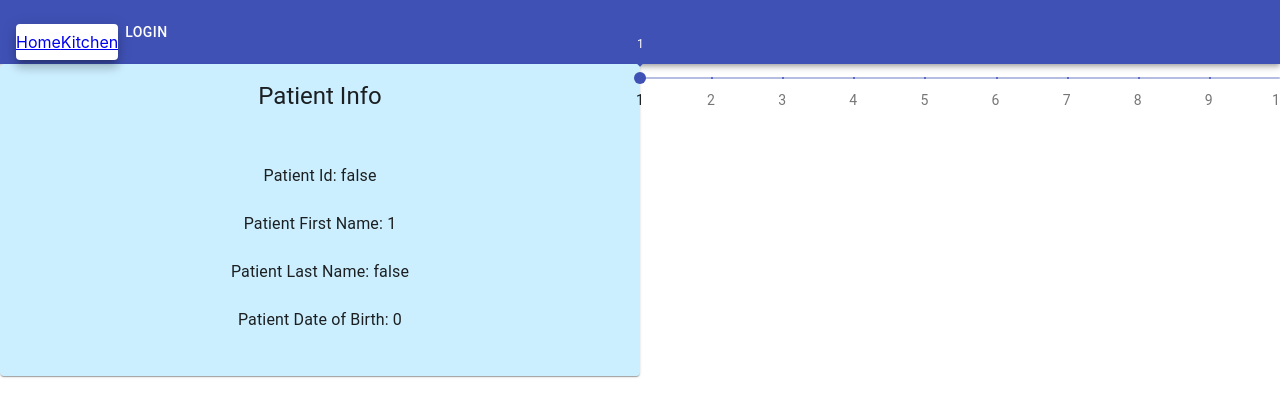
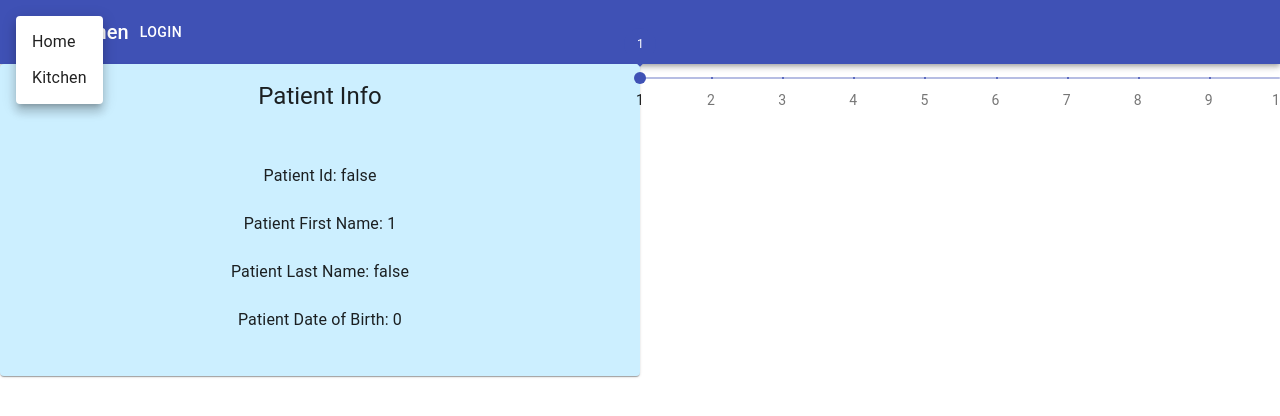
Before and after one commit to Sparky1313/iot-home-monitoring, a React (Create React App) app: page /kitchen in a window 1280 px wide. Both pictures are taken after a click on the button "menu". Shown: the top 416 px of the page. Built offline with nearby package versions, Linux system fonts and the light colour scheme; no server answers; what @aws-amplify/pubsub, aws-amplify would draw is missing.

Commit message:
Worked on fixing dropdown menu and adding in text saying what page you are on

```diff
--- a/src/App.js
+++ b/src/App.js
@@ -7,7 +7,8 @@ import {
   Route,
   Link,
   NavLink,
-  Redirect
+  Redirect,
+  withRouter
 } from 'react-router-dom';
 import {
   AppBar,
@@ -18,7 +19,8 @@ import {
   Button,
   Grid,
   TextField,
-  Menu
+  Menu,
+  MenuItem
 } from '@material-ui/core';
 import MenuIcon from '@material-ui/icons/Menu';
 import Amplify, { PubSub } from 'aws-amplify';
@@ -27,6 +29,7 @@ import Home from './views/Home';
 import Kitchen from './features/kitchen/Kitchen';
 import kitchenSlice, { setToasterSetting } from './features/kitchen/kitchenSlice';
 import store from './store';
+import CustomAppBar from './CustomAppBar';
 
 
 
@@ -58,43 +61,11 @@ Amplify.PubSub.subscribe('kitchen/toaster').subscribe({
 });
 
 
-export default function App() {
-  const [anchorEl, setAnchorEl] = useState(null);
-
-
-  const handleClose = () => {
-    setAnchorEl(null);
-  }
-
-
+export default function App(props) {
   return (
     <div>
       <Router>
-        <AppBar position="static">
-          <Toolbar>
-            <IconButton edge="start" className="menubutton" color="inherit" aria-label="menu" onClick={(evt) => setAnchorEl(evt.currentTarget)}>
-              <MenuIcon />
-            </IconButton>
-            <Menu
-                id="nav-menu"
-                anchorEl={anchorEl}
-                keepMounted
-                open={Boolean(anchorEl)}
-                onClose={handleClose}
-            >
-              {/* <MenuItem onClick={handleClose}>Home</MenuItem>
-              <MenuItem>
-                <Link>Kitchen</Link>
-              </MenuItem> */}
-              <Link to="/home">Home</Link>
-              <Link to="/kitchen">Kitchen</Link>
-            </Menu>
-            <Typography variant="h6" className="title">
-              Home
-            </Typography>
-            <Button color="inherit">Login</Button>
-          </Toolbar>
-        </AppBar>
+        <CustomAppBar />
         <Switch>
           <Route exact path="/">
             <Redirect to="/home" />
--- /dev/null
+++ b/src/CustomAppBar.jsx
@@ -0,0 +1,75 @@
+import React, { useState } from 'react';
+import logo, { ReactComponent } from './logo.svg';
+import './App.css';
+import {
+  BrowserRouter as Router,
+  Switch,
+  Route,
+  Link,
+  NavLink,
+  Redirect,
+  withRouter
+} from 'react-router-dom';
+import {
+  AppBar,
+  Typography,
+  // MenuIcon,
+  IconButton,
+  Toolbar,
+  Button,
+  Grid,
+  TextField,
+  Menu,
+  MenuItem
+} from '@material-ui/core';
+import MenuIcon from '@material-ui/icons/Menu';
+
+
+function CustomAppBar(props) {
+    const [anchorEl, setAnchorEl] = useState(null);
+
+    const handleClose = () => {
+        setAnchorEl(null);
+    };
+
+    const getPageName = () => {
+        let pageName = '';
+        let pageNameWords = props.location.pathname.substring(1).split('-');
+
+        for (let word of pageNameWords) {
+            pageName += word[0].toUpperCase() + word.substring(1) + ' ';
+        }
+
+        return pageName.substring(0, pageName.length - 1);
+    };
+
+    return (
+        <AppBar position="static">
+            <Toolbar>
+                <IconButton edge="start" className="menubutton" color="inherit" aria-label="menu" onClick={(evt) => setAnchorEl(evt.currentTarget)}>
+                    <MenuIcon />
+                </IconButton>
+                <Menu
+                    id="nav-menu"
+                    anchorEl={anchorEl}
+                    keepMounted
+                    open={Boolean(anchorEl)}
+                    onClose={handleClose}
+                >
+                    <MenuItem component={Link} to="/home">
+                    Home
+                    </MenuItem>
+                    <MenuItem component={Link} to="/kitchen">
+                    Kitchen
+                    </MenuItem>
+                </Menu>
+                <Typography variant="h6" className="title">
+                    {getPageName()}
+                </Typography>
+                <Button color="inherit">Login</Button>
+            </Toolbar>
+        </AppBar>
+    );
+}
+
+export default withRouter(CustomAppBar);
--- a/src/features/kitchen/Kitchen.jsx
+++ b/src/features/kitchen/Kitchen.jsx
@@ -39,7 +39,7 @@ const useStyles = makeStyles({
         backgroundColor: '#ccefff',
         // color: 'white'
     }
-})
+});
 
 
   export default function Kitchen(props) {
```
